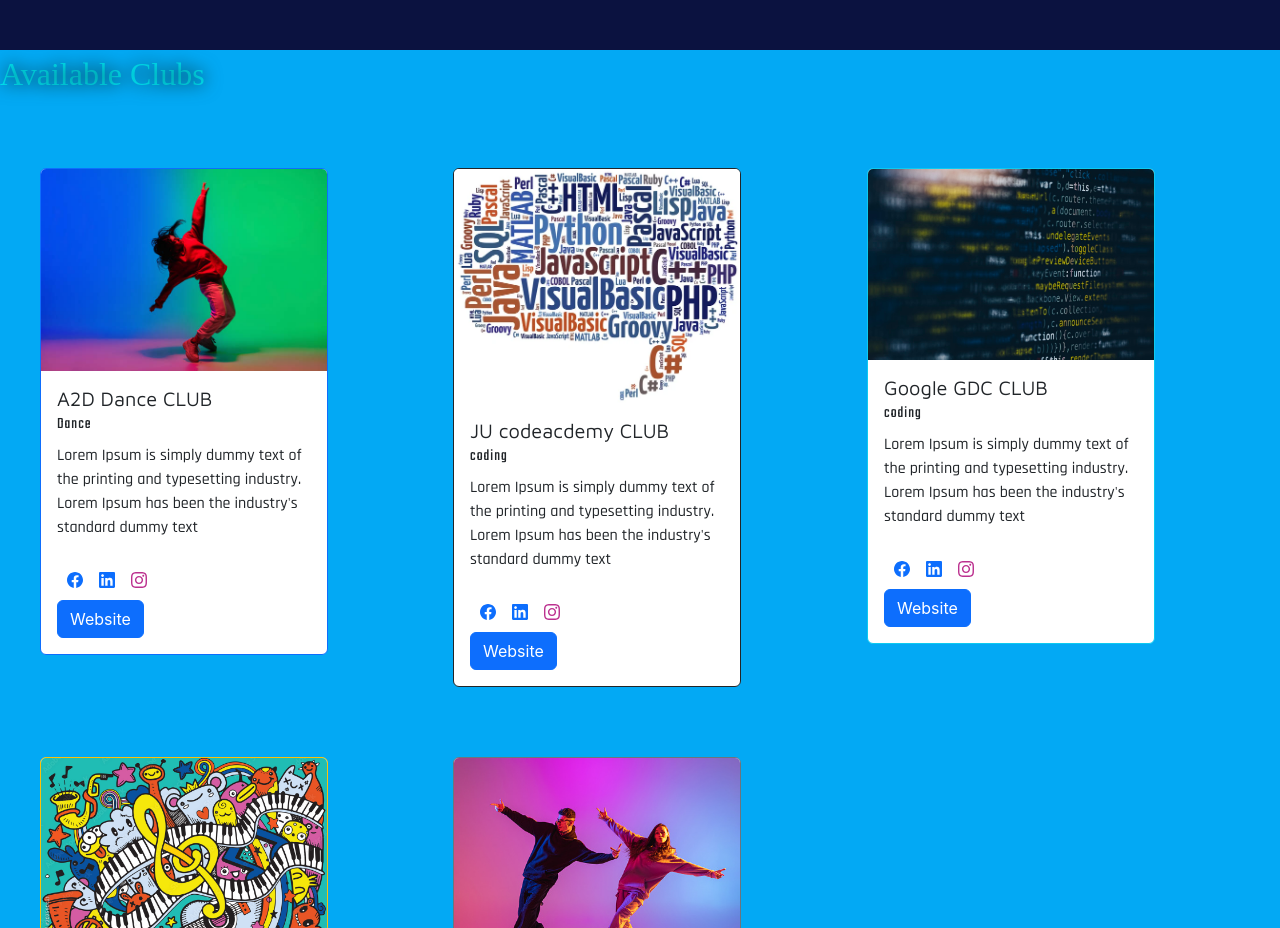
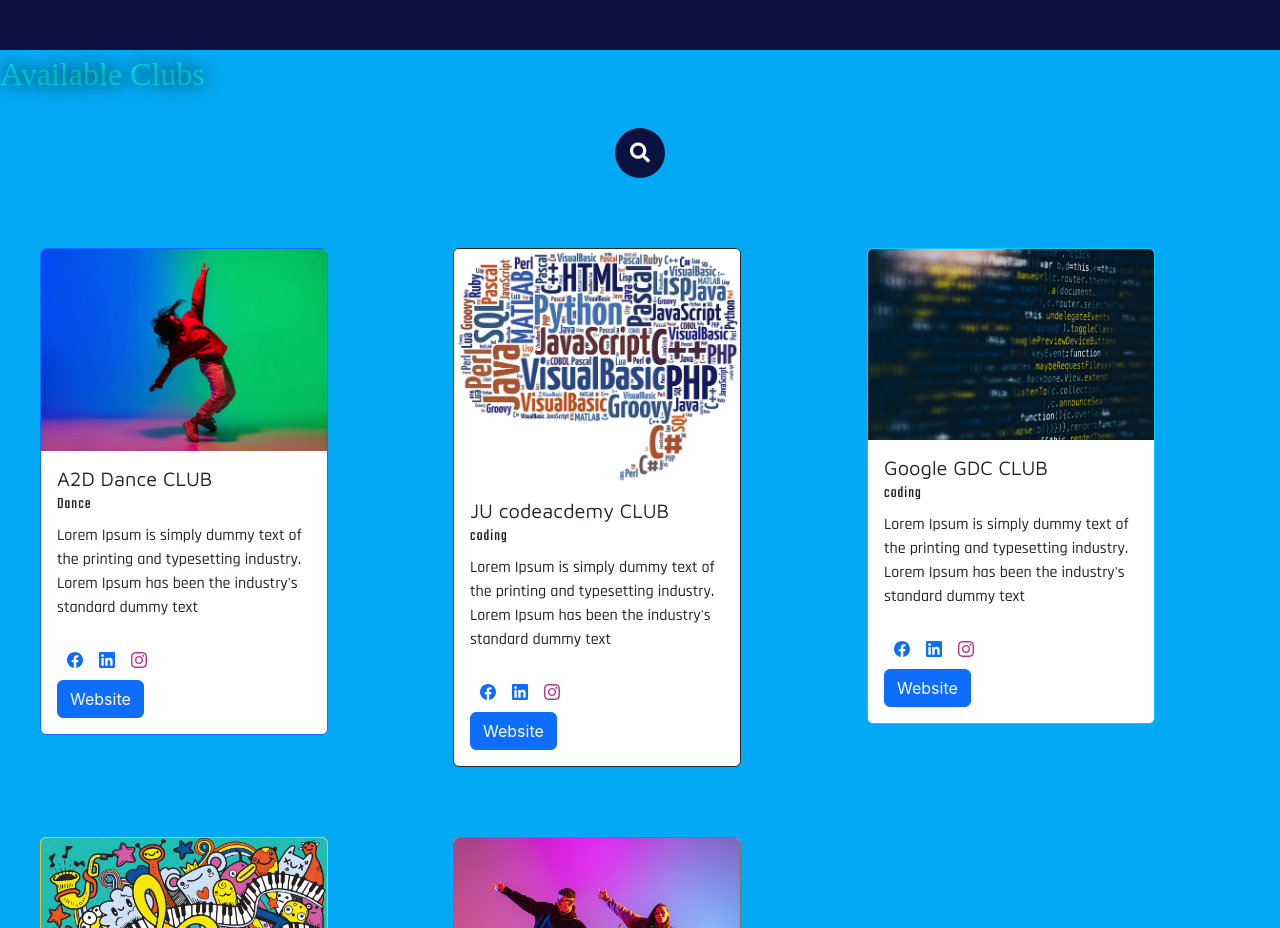
Before and after one commit to Toxic-Whitelgnd/college-clubs, a React (Create React App) app: page / in a window 1280 px wide. Shown: the part 1800-2728 px from the top of the page. Built offline with nearby package versions, Linux system fonts and the light colour scheme; the HTML template or start-up script is replaced by a standard one; a web font is replaced by a local one.

Commit message:
filters added

```diff
--- a/src/pages/Middle_Section/AvailableClub_part/availableclub.css
+++ b/src/pages/Middle_Section/AvailableClub_part/availableclub.css
@@ -55,30 +55,65 @@
   30%{
     filter: blur(5px) brightness(1);
   }
-  /* 40%{
-    filter: blur(5px) brightness(0);
-  }
-  50%{
-    filter: blur(5px) brightness(1);
-  }
-  60%{
-    filter: blur(5px) brightness(0);
-  }
-  70%{
-    filter: blur(5px) brightness(0);
-  }
-  80%{
-    filter: blur(5px) brightness(1);
-  }
-  90%{
-    filter: blur(5px) brightness(0);
-  }
-  100%{
-    filter: blur(5px) brightness(1);
-  } */
 
-
-
+}
+.search-box{
+  width: fit-content;
+  height: fit-content;
+  position: relative;
+  display: flex;
+  align-items: center;
+  justify-content: center;
+  margin: auto;
+}
+.input-search{
+  height: 50px;
+  width: 50px;
+  border-style: none;
+  padding: 10px;
+  font-size: 18px;
+  letter-spacing: 2px;
+  outline: none;
+  border-radius: 25px;
+  transition: all .5s ease-in-out;
+  background-color: #0B1240;
+  padding-right: 40px;
+  color:#fff;
+}
+.input-search::placeholder{
+  color:rgba(255,255,255,.5);
+  font-size: 18px;
+  letter-spacing: 2px;
+  font-weight: 100;
+}
+.btn-search{
+  width: 50px;
+  height: 50px;
+  border-style: none;
+  font-size: 20px;
+  font-weight: bold;
+  outline: none;
+  cursor: pointer;
+  border-radius: 50%;
+  position: absolute;
+  right: 0px;
+  color:#ffffff ;
+  background-color:transparent;
+  pointer-events: painted;
+}
+.btn-search:focus ~ .input-search{
+  width: 300px;
+  border-radius: 0px;
+  background-color: transparent;
+  border-bottom:1px solid rgba(255,255,255,.5);
+  transition: all 500ms cubic-bezier(0, 0.110, 0.35, 2);
+}
+.input-search:focus{
+  width: 300px;
+  border-radius: 0px;
+  background-color: transparent;
+  border-bottom:1px solid rgba(255,255,255,.5);
+  transition: all 500ms cubic-bezier(0, 0.110, 0.35, 2);
 }
 .card-container{
 
--- a/src/pages/Middle_Section/AvailableClub_part/availableclub.jsx
+++ b/src/pages/Middle_Section/AvailableClub_part/availableclub.jsx
@@ -9,12 +9,15 @@
 
 import Aos from "aos"
 import "aos/dist/aos.css"
-import { useEffect } from 'react';
+import { useEffect,useState } from 'react';
 
 import * as Siico from "react-icons/si"
 
 
 const Availableclub = () => {
+    // for filters
+    const [Searchterm,setSearchTerm] = useState('');
+    JSON.stringify(data)
     const popover = (
         <Popover id="popover-basic">
           <Popover.Header as="h3">No Accounts</Popover.Header>
@@ -29,10 +32,30 @@
     return (
         <div className="AvailableClub">
             <div data-text="Available Club" class="light">Available Clubs</div>
+            {/* for search btn */}
+            <div class="search-box">
+                <button class="btn-search"><i class="fas fa-search"></i></button>
+                <input type="text" class="input-search" placeholder="Type to Search..."
+                onChange={e => {
+                    setSearchTerm(e.target.value);
+                }}/>
+            </div>
         <div className="card-container">
 
             {
-                data.map((value,index)=>{
+
+                data.filter((result)=>{
+                    if( Searchterm == ""){
+                        return result
+                    }
+                    else if( result.type.toLocaleLowerCase().includes(Searchterm.toLocaleLowerCase()) ){
+                        return result
+                    }
+                    else if( result.title.toLocaleLowerCase().includes(Searchterm.toLocaleLowerCase())){
+                        return result
+                    }
+
+                }).map((value,index)=>{
                     function openweb(link){
                         console.log(link)
                         console.log("clicked")
@@ -40,7 +63,7 @@
                     }
 
                     return(
-                        <div className="card-container">
+                        <div className="card-container" key={index}>
                         <Tilt tiltMaxAngleX={15} tiltMaxAngleY={25} >
                         <Card className="card-cc" border={value.border}  key={index} style= {{width: '18rem'}}
                         data-aos={value.framework} data-aos-duration="1000"  data-aos-mirror="true" >
```
